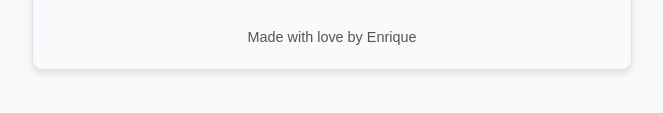
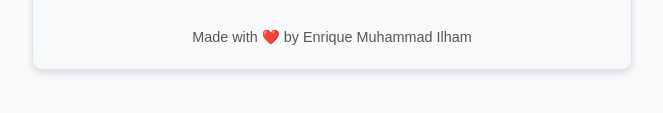
Before and after one commit to EnriqueMuhammad/kalkulator-saham, a plain HTML site: page index.html in a window 1280 px wide. Shown: the part 537-650 px from the top of the page, without its empty margins (308-971 px from the left). Drawn offline with nearby package versions, Linux system fonts and the light colour scheme.

Commit message:
Update footer to include full name and heart emoji

```diff
--- a/index.html
+++ b/index.html
@@ -119,6 +119,6 @@
   </script>
 </body>
 <footer style="text-align: center; margin-top: 20px; font-size: 0.9em; color: #555;">
-  Made with love by Enrique
+  Made with ❤️ by Enrique Muhammad Ilham
 </footer>
 </html>
```
